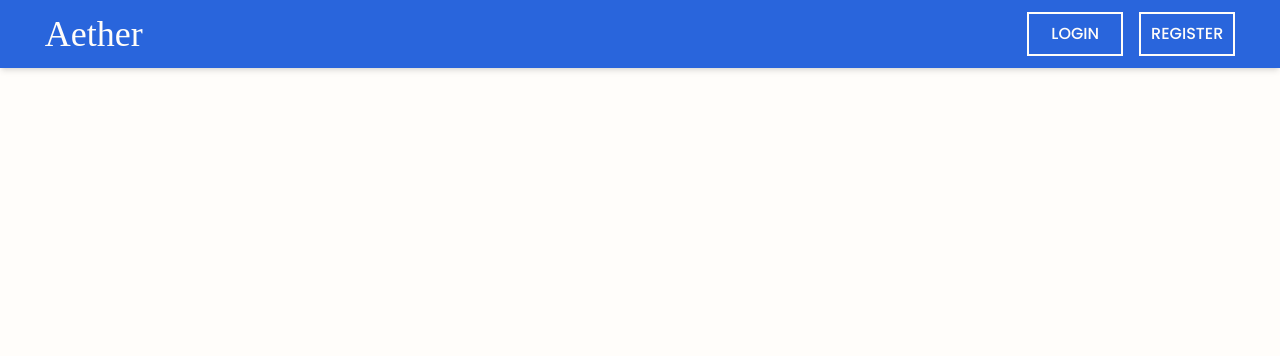
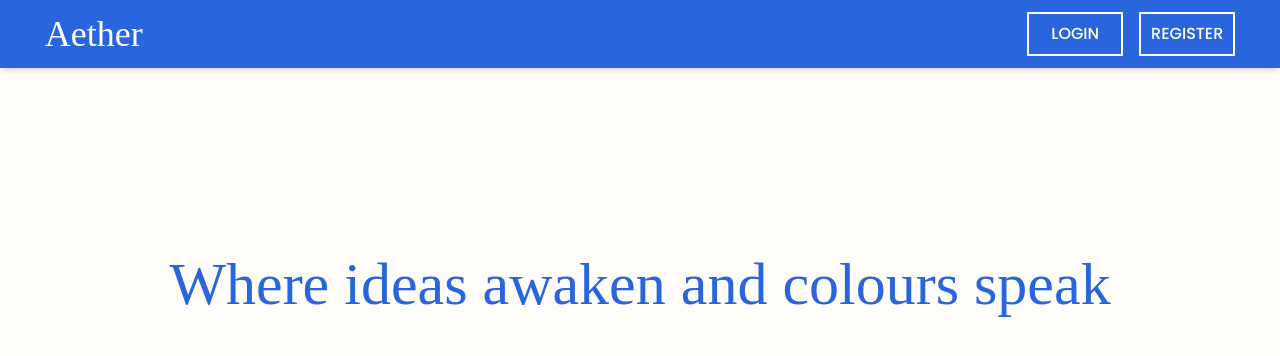
Before and after one commit to Nimira43/Aether, a React (Vite) app in the folder frontend/: page / in a window 1280 px wide. Shown: the top 356 px of the page. Built offline with nearby package versions, Linux system fonts and the light colour scheme; a web font is replaced by a local one.

Commit message:
Hero message introduction

```diff
--- a/frontend/src/pages/index.jsx
+++ b/frontend/src/pages/index.jsx
@@ -14,6 +14,12 @@ const Index = () => {
           </div>
         </div>
       </div>
+      <div className='w-full h-full justify-center items-center p-4'>
+        <div className='py-[170px] flex justify-center items-center flex-col gap-6'>
+          <h2 className='logo text-main text-6xl'>Where ideas awaken and colours speak</h2>
+        </div>
+      </div>
+
     </div>
   )
 }
```
